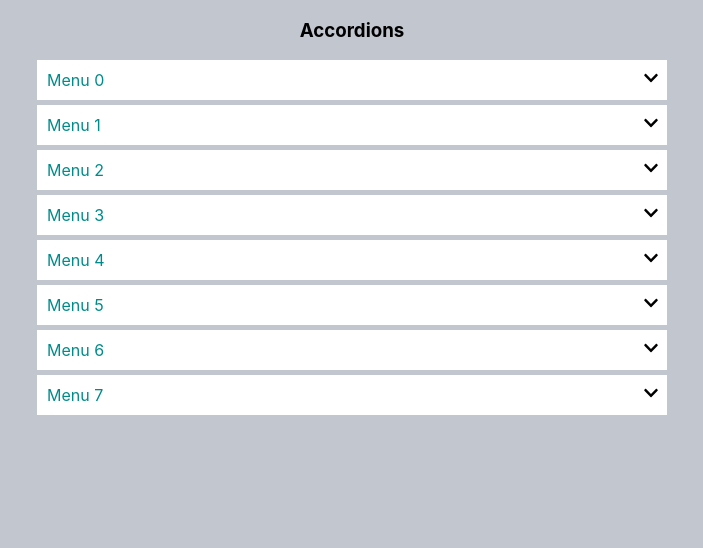
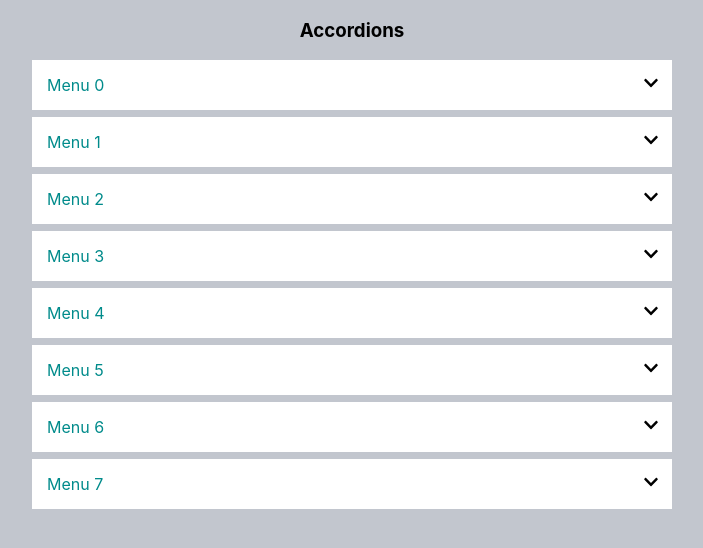
Before and after one commit to akhtarvahid/react-accordions, a React (Create React App) app in the folder react-accordions/: page / in a window 1280 px wide. Shown: the top 548 px of the page, without its empty margins (288-991 px from the left). Built offline with nearby package versions, Linux system fonts and the light colour scheme.

Commit message:
accordion header and content style

```diff
--- a/react-accordions/src/components/accordion1/SingleOpen.css
+++ b/react-accordions/src/components/accordion1/SingleOpen.css
@@ -1,5 +1,9 @@
 body {
     background: #c2c6ce;
+  }
+  .heading {
+    background: rgb(39 43 49);
+    color: white;
   }
   .tile {
     display: flex;
@@ -7,8 +11,9 @@ body {
     align-items: center;
     background: white;
     color: darkcyan;
-    margin: 5px;
     cursor: pointer;
+    padding: 5px;
+    margin: 7px 0;
   }
   .left {
     padding: 10px;
@@ -17,3 +22,6 @@ body {
     background: darkcyan;
     color: white;
   }
+.content {
+  padding: 15px;
+}
--- a/react-accordions/src/components/accordion1/SingleOpen.js
+++ b/react-accordions/src/components/accordion1/SingleOpen.js
@@ -22,11 +22,10 @@ export default class Accordion1 extends React.Component {
             onClick={() => this.handleTile(index)}
           >
             <AccordionHeader selectedIndx={this.state.selectedIndx} index={index} />
-
             {selectedIndx === index ? (
-              <React.Fragment>
-                <p>{list.content}</p>
-              </React.Fragment>
+              <div className="content">
+                <div>{list.content}</div>
+              </div>
             ) : null}
           </div>
         ))}
```
